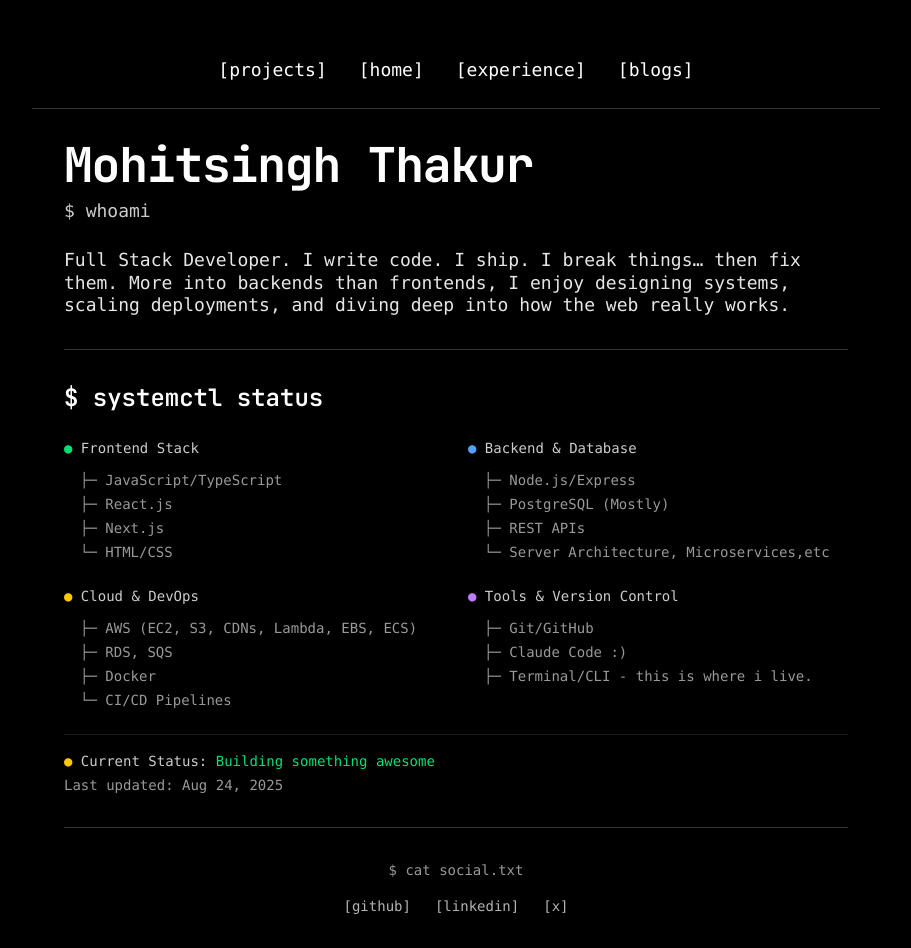
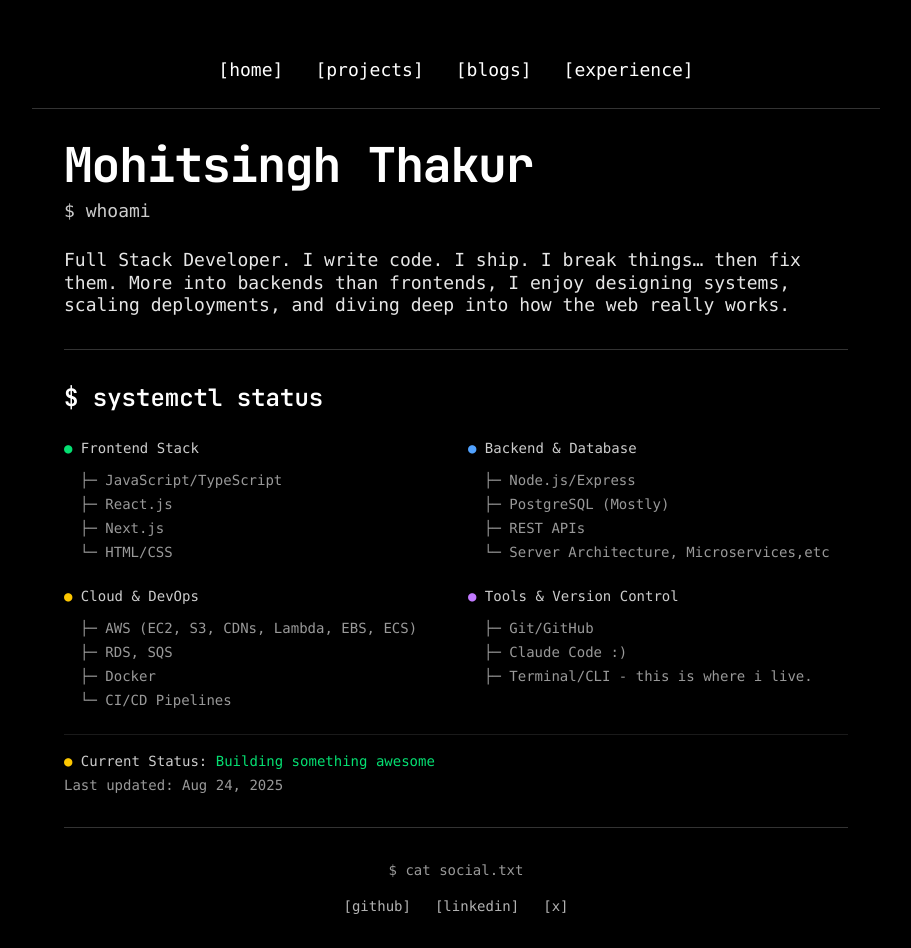
Before and after one commit to Moh1tsingh/portfolio, a Next.js app: page / in a window 1280 px wide. Shown: the whole page, without its empty margins (184-1095 px from the left). Built offline with nearby package versions, Linux system fonts and the light colour scheme.

Commit message:
Fix: Navbar ui

```diff
--- a/app/components/Navbar.tsx
+++ b/app/components/Navbar.tsx
@@ -4,30 +4,30 @@ import React from "react";
 function Navbar() {
   return (
     <nav className="w-full py-4 sm:py-6 px-4 sm:px-6 border-b border-white/20 mb-6 sm:mb-8">
-      <div className="flex justify-center items-center gap-4 sm:gap-6 lg:gap-8">
+      <div className="grid grid-cols-2 sm:flex sm:justify-center sm:items-center gap-2 sm:gap-6 lg:gap-8 text-left">
+        <Link
+          href="/"
+          className="text-sm sm:text-lg font-mono hover:text-white/70 transition-colors duration-200"
+        >
+          [home]
+        </Link>
         <Link
           href="/projects"
-          className="text-base sm:text-lg font-mono hover:text-white/70 transition-colors duration-200"
+          className="text-sm sm:text-lg font-mono hover:text-white/70 transition-colors duration-200"
         >
           [projects]
         </Link>
         <Link
-          href="/"
-          className="text-base sm:text-lg font-mono hover:text-white/70 transition-colors duration-200"
+          href="/blogs"
+          className="text-sm sm:text-lg font-mono hover:text-white/70 transition-colors duration-200"
         >
-          [home]
+          [blogs]
         </Link>
         <Link
           href="/experience"
-          className="text-base sm:text-lg font-mono hover:text-white/70 transition-colors duration-200"
+          className="text-sm sm:text-lg font-mono hover:text-white/70 transition-colors duration-200"
         >
           [experience]
-        </Link>
-        <Link
-          href="/blogs"
-          className="text-base sm:text-lg font-mono hover:text-white/70 transition-colors duration-200"
-        >
-          [blogs]
         </Link>
 
       </div>
```
